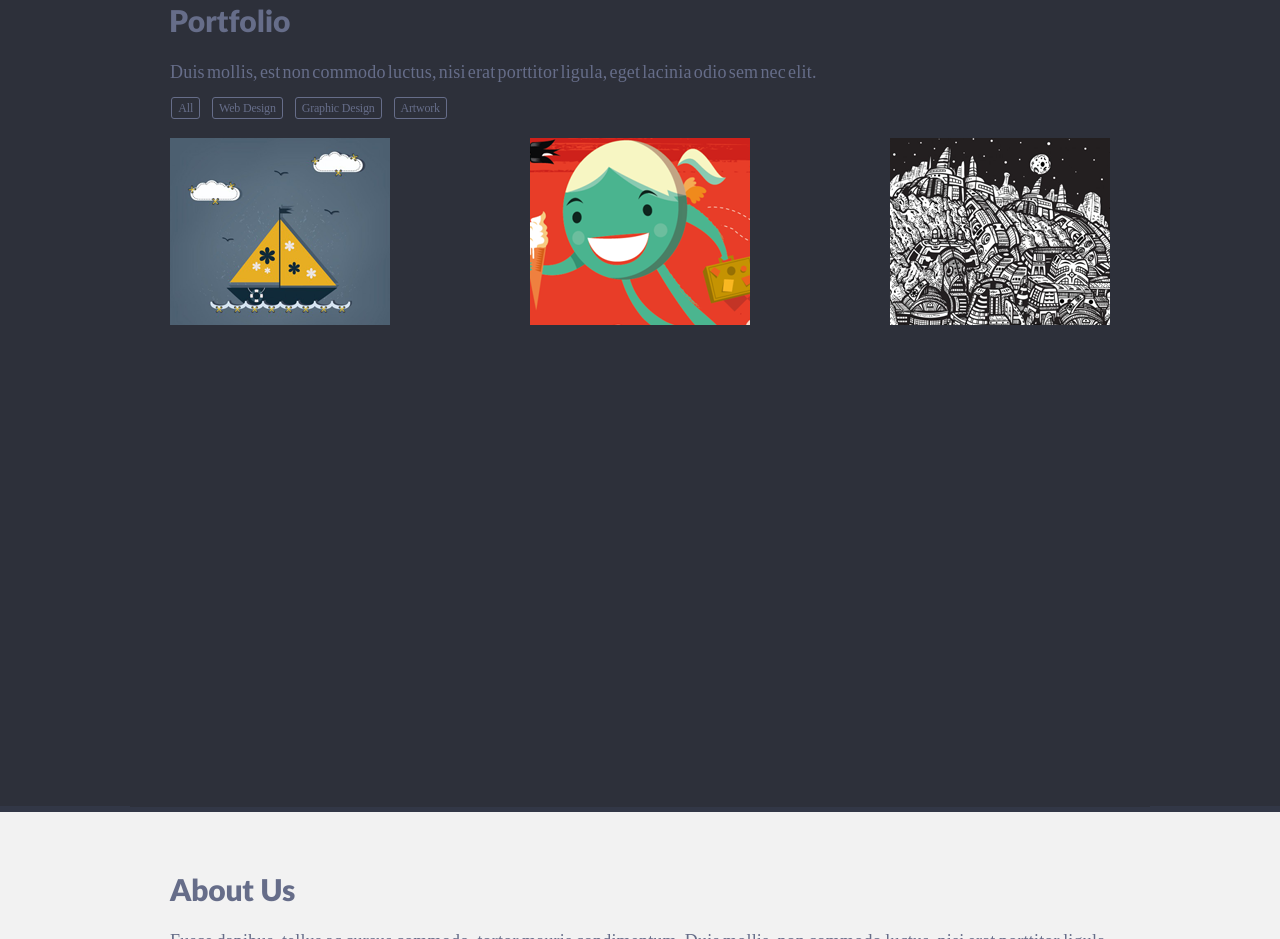
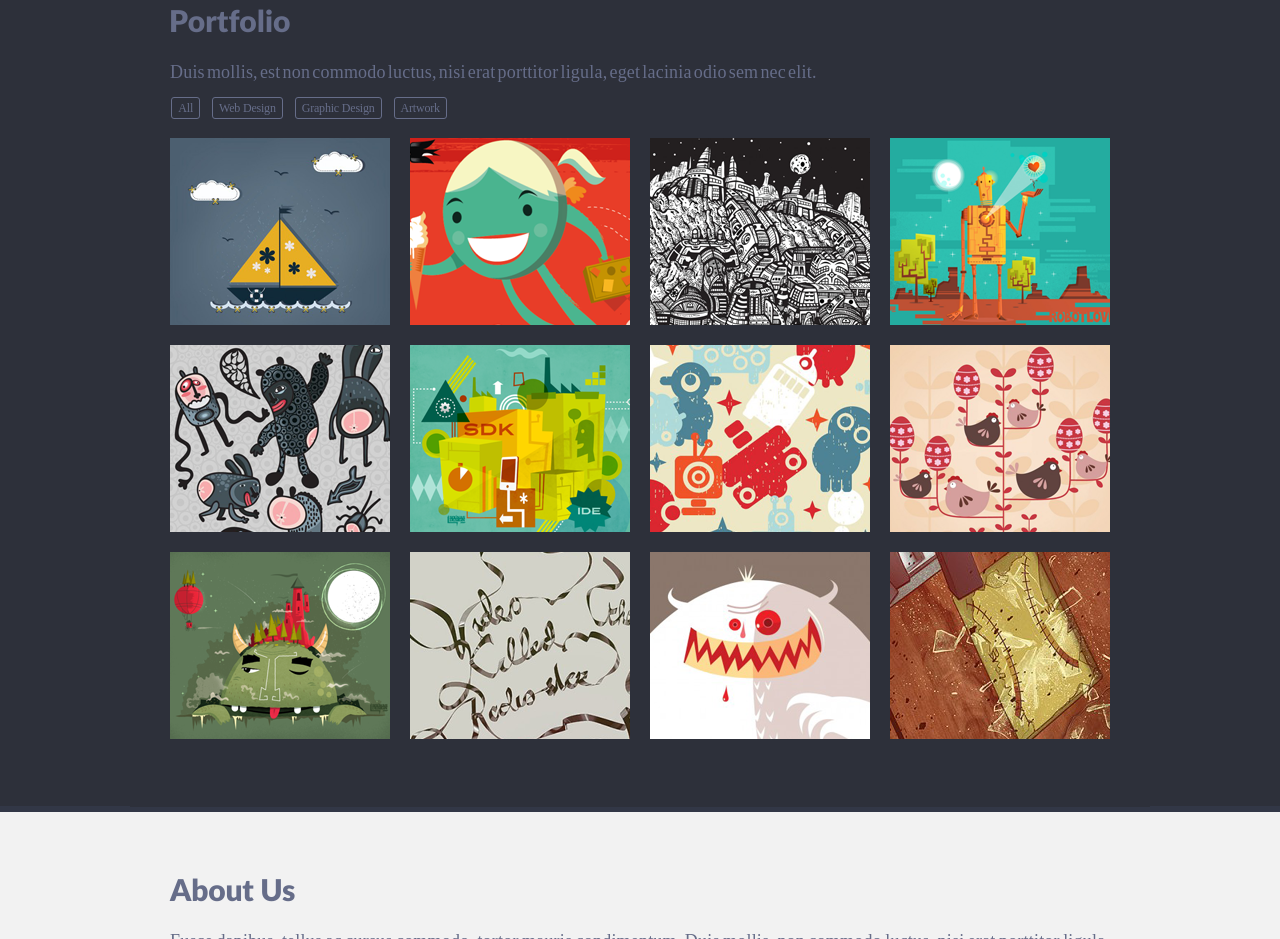
Before and after one commit to olyakov/singolo, a plain HTML site: page index.html in a window 1280 px wide. Shown: the part 1252-2191 px from the top of the page. Drawn offline with nearby package versions, Linux system fonts and the light colour scheme; a web font is replaced by a local one.

Commit message:
fix: portfolio

```diff
--- a/index.html
+++ b/index.html
@@ -112,6 +112,15 @@
                 <img class="image" src="./assets/img/portfolio/image1.png">
                 <img class="image" src="./assets/img/portfolio/image2.png">
                 <img class="image" src="./assets/img/portfolio/image3.png">
+                <img class="image" src="./assets/img/portfolio/image4.png">
+                <img class="image" src="./assets/img/portfolio/image5.png">
+                <img class="image" src="./assets/img/portfolio/image6.png">
+                <img class="image" src="./assets/img/portfolio/image7.png">
+                <img class="image" src="./assets/img/portfolio/image8.png">
+                <img class="image" src="./assets/img/portfolio/image9.png">
+                <img class="image" src="./assets/img/portfolio/image10.png">
+                <img class="image" src="./assets/img/portfolio/image11.png">
+                <img class="image" src="./assets/img/portfolio/image12.png">
             </div>
         </div>
     </section>
```
